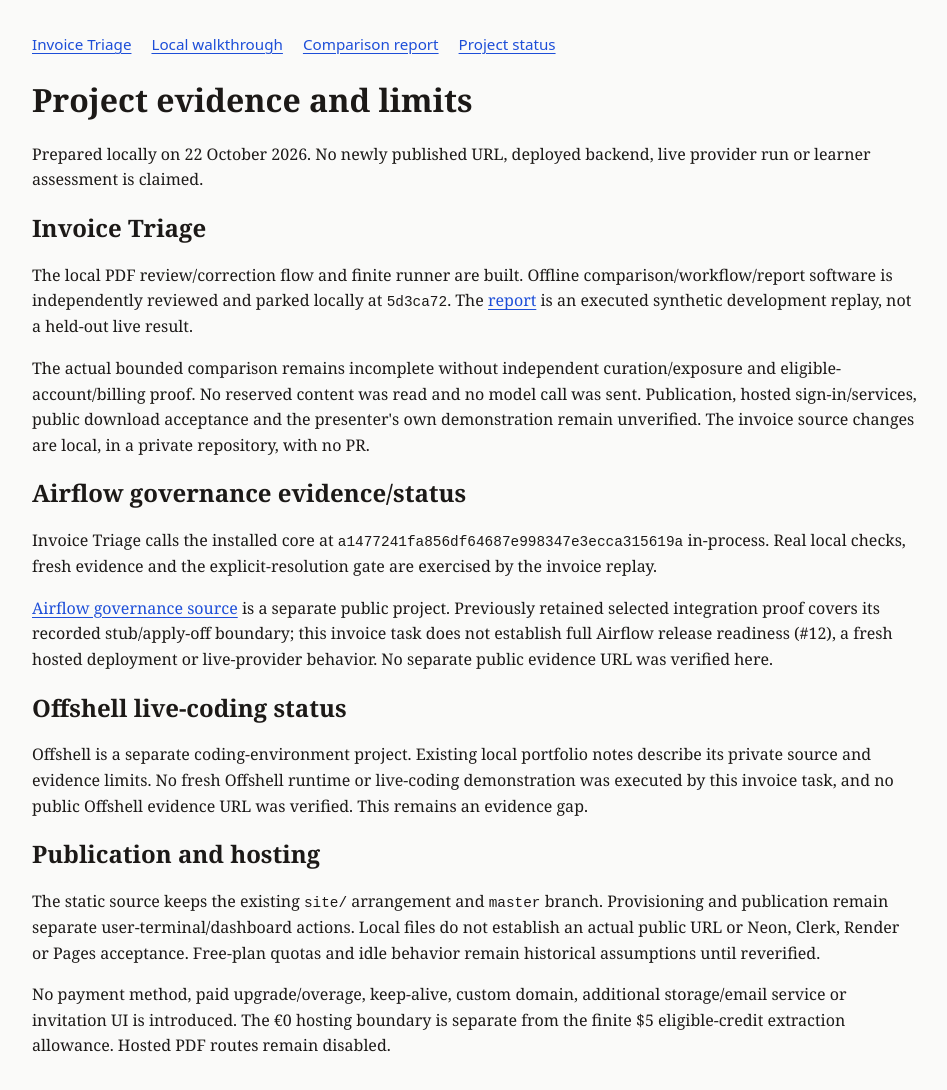
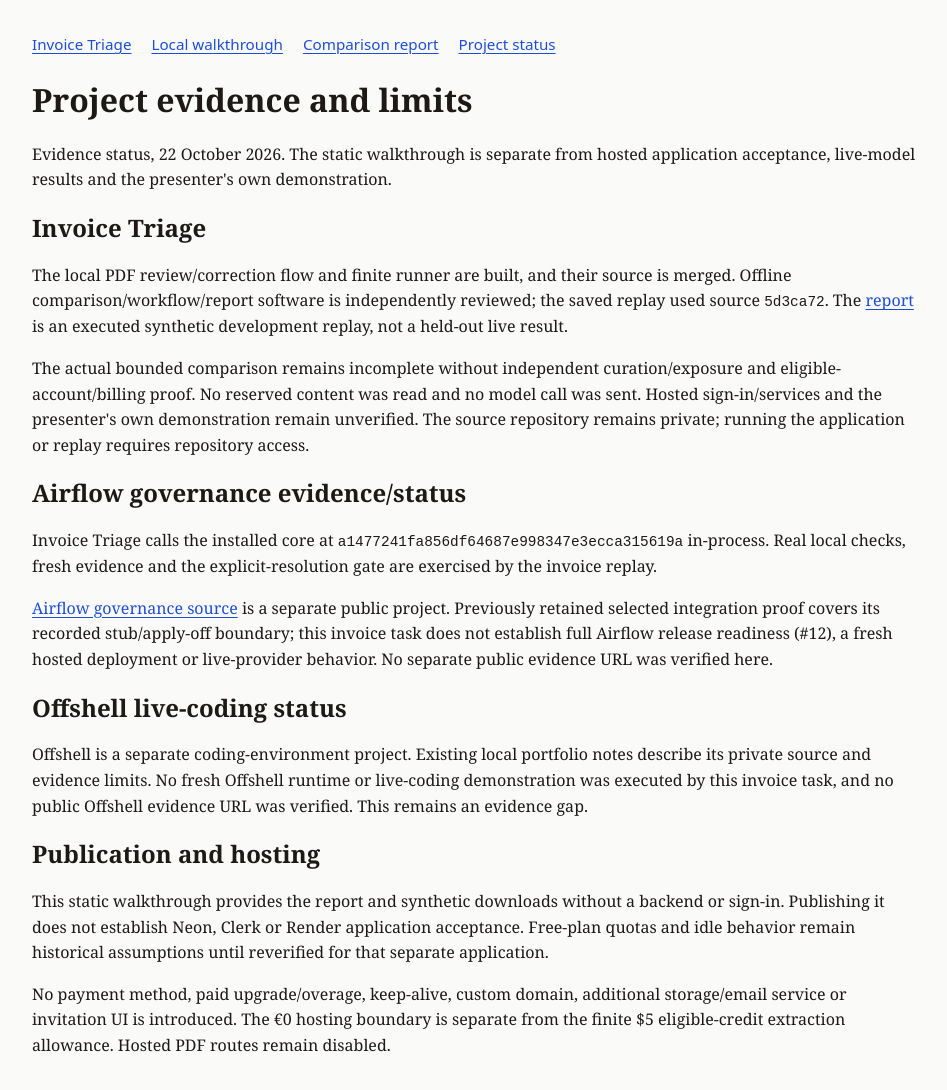
Before and after one commit to youzaina001/invoice-exception-workbench, a plain HTML site: page site/project-status.html in a window 1280 px wide. Shown: the whole page, without its empty margins (164-1111 px from the left). Drawn offline with Linux system fonts and the light colour scheme.

Commit message:
Refresh static walkthrough status for publication (#25)

```diff
--- a/site/project-status.html
+++ b/site/project-status.html
@@ -11,17 +11,17 @@
   <nav aria-label="Main"><a href="index.html">Invoice Triage</a><a href="walkthrough.html">Local walkthrough</a><a href="report.html">Comparison report</a><a href="project-status.html">Project status</a></nav>
 <main id="main">
 <h1>Project evidence and limits</h1>
-<p>Prepared locally on 22 October 2026. No newly published URL, deployed backend, live provider run or learner assessment is claimed.</p>
+<p>Evidence status, 22 October 2026. The static walkthrough is separate from hosted application acceptance, live-model results and the presenter's own demonstration.</p>
 <h2 id="invoice">Invoice Triage</h2>
-<p>The local PDF review/correction flow and finite runner are built. Offline comparison/workflow/report software is independently reviewed and parked locally at <code>5d3ca72</code>. The <a href="report.html">report</a> is an executed synthetic development replay, not a held-out live result.</p>
-<p>The actual bounded comparison remains incomplete without independent curation/exposure and eligible-account/billing proof. No reserved content was read and no model call was sent. Publication, hosted sign-in/services, public download acceptance and the presenter's own demonstration remain unverified. The invoice source changes are local, in a private repository, with no PR.</p>
+<p>The local PDF review/correction flow and finite runner are built, and their source is merged. Offline comparison/workflow/report software is independently reviewed; the saved replay used source <code>5d3ca72</code>. The <a href="report.html">report</a> is an executed synthetic development replay, not a held-out live result.</p>
+<p>The actual bounded comparison remains incomplete without independent curation/exposure and eligible-account/billing proof. No reserved content was read and no model call was sent. Hosted sign-in/services and the presenter's own demonstration remain unverified. The source repository remains private; running the application or replay requires repository access.</p>
 <h2 id="airflow">Airflow governance evidence/status</h2>
 <p>Invoice Triage calls the installed core at <code>a1477241fa856df64687e998347e3ecca315619a</code> in-process. Real local checks, fresh evidence and the explicit-resolution gate are exercised by the invoice replay.</p>
 <p><a href="https://github.com/youzaina001/airflow-dq-agent">Airflow governance source</a> is a separate public project. Previously retained selected integration proof covers its recorded stub/apply-off boundary; this invoice task does not establish full Airflow release readiness (#12), a fresh hosted deployment or live-provider behavior. No separate public evidence URL was verified here.</p>
 <h2 id="offshell">Offshell live-coding status</h2>
 <p>Offshell is a separate coding-environment project. Existing local portfolio notes describe its private source and evidence limits. No fresh Offshell runtime or live-coding demonstration was executed by this invoice task, and no public Offshell evidence URL was verified. This remains an evidence gap.</p>
 <h2 id="publication">Publication and hosting</h2>
-<p>The static source keeps the existing <code>site/</code> arrangement and <code>master</code> branch. Provisioning and publication remain separate user-terminal/dashboard actions. Local files do not establish an actual public URL or Neon, Clerk, Render or Pages acceptance. Free-plan quotas and idle behavior remain historical assumptions until reverified.</p>
+<p>This static walkthrough provides the report and synthetic downloads without a backend or sign-in. Publishing it does not establish Neon, Clerk or Render application acceptance. Free-plan quotas and idle behavior remain historical assumptions until reverified for that separate application.</p>
 <p>No payment method, paid upgrade/overage, keep-alive, custom domain, additional storage/email service or invitation UI is introduced. The €0 hosting boundary is separate from the finite $5 eligible-credit extraction allowance. Hosted PDF routes remain disabled.</p>
 </main>
 </body>
```
Also changed, not shown: site/index.html (+2 -2 lines), site/walkthrough.html (+1 -1 lines).
